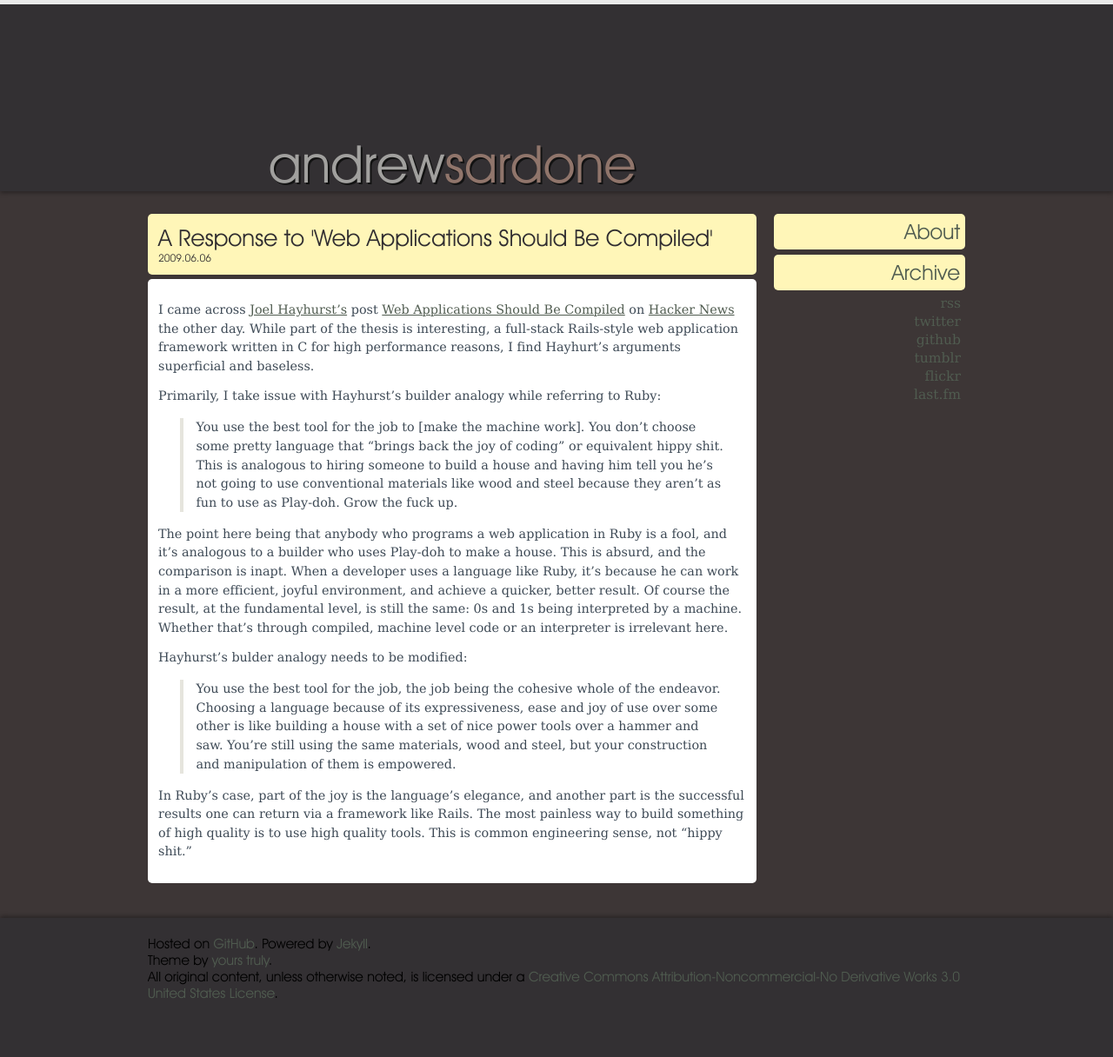
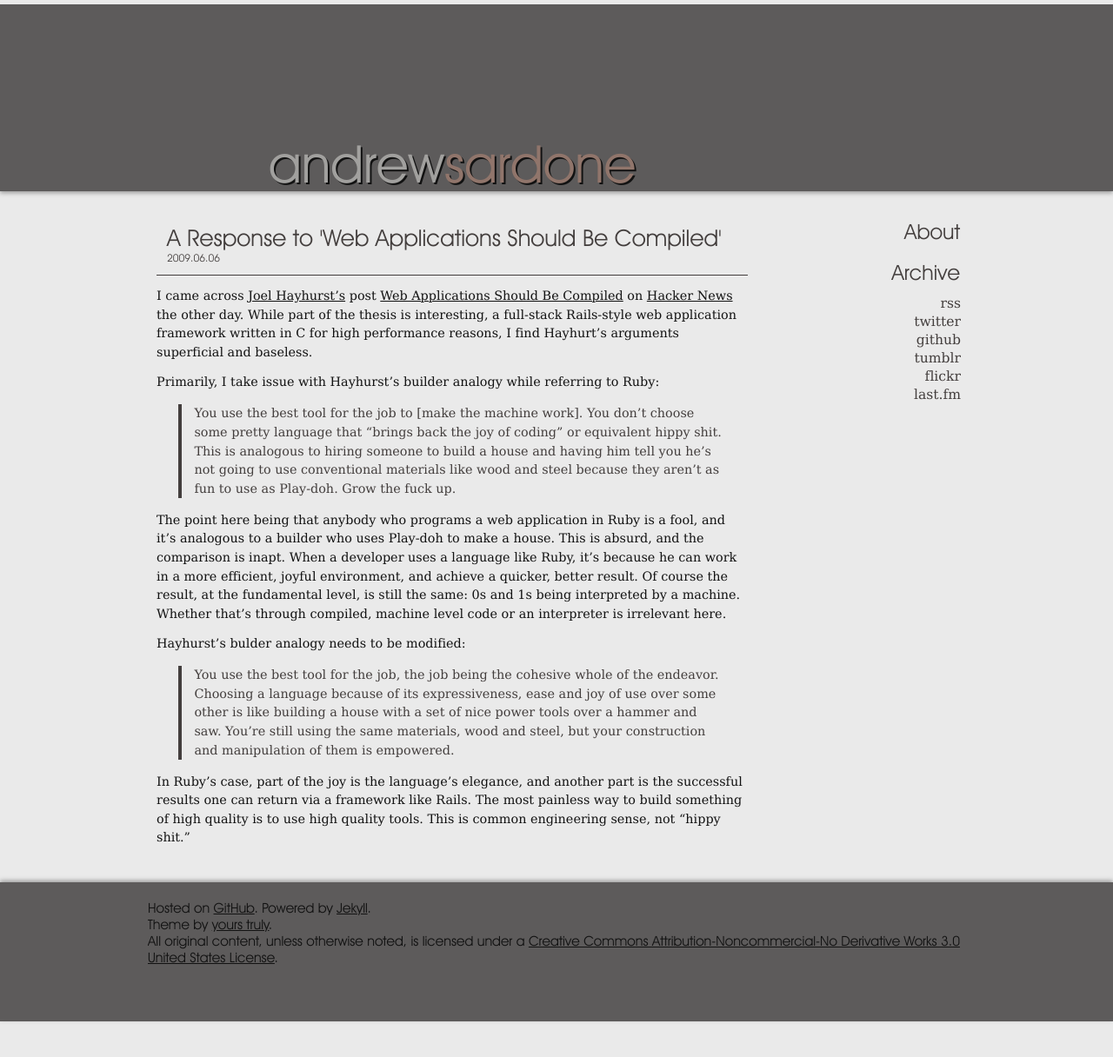
Before and after one commit to andrewsardone/andrewsardone.github.com, a Jekyll site: the page built from _posts/2009-06-06-response-to-web-applications-should-be-compiled.md, in a window 1280 px wide. Shown: the whole page at 87% size. Built offline with Jekyll 4.4.1, drawn with Linux system fonts in a browser that asks for light colours; Markdown is read by kramdown in place of the engine named in the settings; after the commit the page ends 1175 px from its top, so only the background shows below that.

Commit message:
Large re-coloring and other styling

```diff
--- a/css/screen.css
+++ b/css/screen.css
@@ -27,7 +27,7 @@ body {
   height: 100%;
   font: 12px "Bitstream Vera Serif", Georgia, serif;
   height: 100%;
-  background-color: #3d3636;
+  background-color: #EAEAEA;
 }
 
 /*Opera Fix*/
@@ -44,7 +44,7 @@ body:before {
   padding: 0;
   width: 100%;
   height: 220px;
-  background-color: #333033;
+  background-color: #5D5B5B;
   bottom-border: 1px solid black;
   -moz-box-shadow: 0 2px 5px rgba(0, 0, 0, 0.35);
   -webkit-box-shadow: 0 2px 5px rgba(0, 0, 0, 0.35);
@@ -86,8 +86,12 @@ h1 {
 }
 
 a {
-  color: #505c50;
+  color: #433E3D;
   text-decoration: none;
+}
+
+a:active {
+  color: #90756B;
 }
 
 a:hover {
@@ -100,20 +104,23 @@ a:hover {
   padding-bottom: 120px; /* must be same height as footer */
 }
 
+#main {
+  height: 100%;
+  padding-top: 0;
+  padding-bottom: 0;
+  margin-top: 0;
+  margin-bottom: 0;
+}
+
 #nav ul {
   list-style-type: none;
   width: 220px;
 }
 
 #nav li {
-  color: #40160c;
+  color: #433E3D;
   font-size: 2em;
   font-family: "AvantGarde", "Lucida Grande", Helvetica, Arial, sans-serif;
-  background-color: #fff6b8;
-  -webkit-border-radius: 5px;
-  -moz-border-radius: 5px;
-  border-radius: 5px;
-  /* border: 3px solid #abcca7; */
   margin: 6px 0;
   padding: 6px;
   text-align: right;
@@ -124,8 +131,10 @@ a:hover {
   display: block;
 }
 
-#nav li a:hover {
-  background-color: #ffefa7
+#posts {
+  -webkit-border-radius: 5px;
+  -moz-border-radius: 5px;
+  border-radius: 5px;
 }
 
 .post {
@@ -134,19 +143,17 @@ a:hover {
   -moz-border-radius: 5px;
   border-radius: 5px;
   /* border: 3px solid #abcca7; */
+  padding: 0 10px;
   color: #1f1f15;
   margin: 6px 0;
 }
 
 .post .heading {
   font-family: "AvantGarde", "Lucida Grande", Helvetica, Arial, sans-serif;
-  color: #302d30;
-  background-color: #fff6b8;
-  -webkit-border-radius: 5px;
-  -moz-border-radius: 5px;
-  border-radius: 5px;
+  color: #433E3D;
   padding: 12px;
-  margin-bottom: 5px
+  margin-bottom: 5px;
+  border-bottom: 1px solid #433E3D;
 }
 
 .post .heading h2 {
@@ -156,12 +163,7 @@ a:hover {
 .post .content {
   font-size: 1.2em;
   line-height: 1.5em;
-  color: #3d4955;
-  background-color: white;
-  padding: 12px;
-  -webkit-border-radius: 5px;
-  -moz-border-radius: 5px;
-  border-radius: 5px;
+  color: #121212;
   margin-bottom: 20px;
 }
 
@@ -183,7 +185,8 @@ a:hover {
 .post .content blockquote {
   margin: 1em 25px;
   padding-left: 1em;
-  border-left: 4px solid rgb(230, 229, 221);
+  border-left: 4px solid #433E3D;
+  color: #433E3D;
 }
 
 .post .content p {
@@ -191,12 +194,12 @@ a:hover {
 }
 
 .post .content a {
+  color: #121212;
   text-decoration: underline;
 }
 
 .post .content a:hover {
-  background-color: #505c50;
-  color: white;
+  color: #A1A09E;
 }
 
 .post .content .archive {
@@ -227,9 +230,10 @@ a:hover {
 }
 
 #footer {
+  color: #121212;
   position: relative
   clear: both;
-  background-color: #333033;
+  background-color: #5D5B5B;
   width: 100%;
   height: 120px;
   margin-top: -120px;
@@ -240,6 +244,19 @@ a:hover {
   -webkit-box-shadow: 0 -2px 5px rgba(0, 0, 0, 0.35);
   box-shadow: 0 -2px 5px rgba(0, 0, 0, 0.35);
   z-index: 10;
+}
+
+#footer a {
+  color: #121212;
+  text-decoration: underline;
+}
+
+#footer a:hover {
+  color: #90756B;
+}
+
+#footer a:active {
+  color: #A1A09E;
 }
 
 /* ================ */
@@ -276,11 +293,11 @@ a:hover {
   display: inline-block;
 }
 
-/* color scheme */
-/* #302d30 (background) */
-/* #333033 (lighter background) */
-/* #3d3636 (lighter lighter background) */
-/* #3d4955 (text) */
-/* #505c50 (link) */
-/* #e8cb83 (sidebar) */
-/* #ffefa7 (sidebr border) */
+/* color scheme
+  #121212 - dark
+  #433E3D - dark gray
+  #5D5B5B - light gray
+  #EAEAEA - pearl white
+  #A1A09E - light subtle green
+  #90756B - light copper
+*/
```
